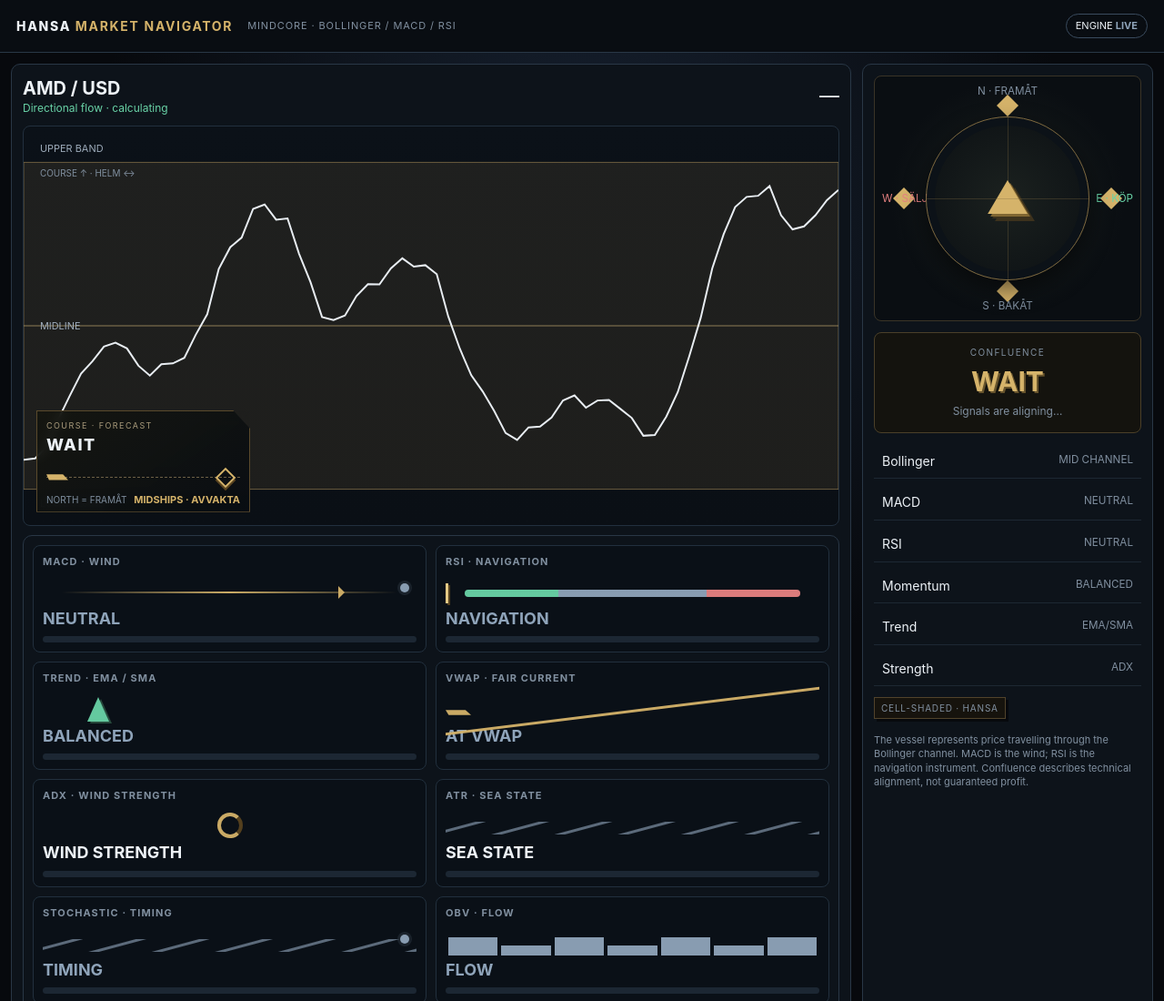
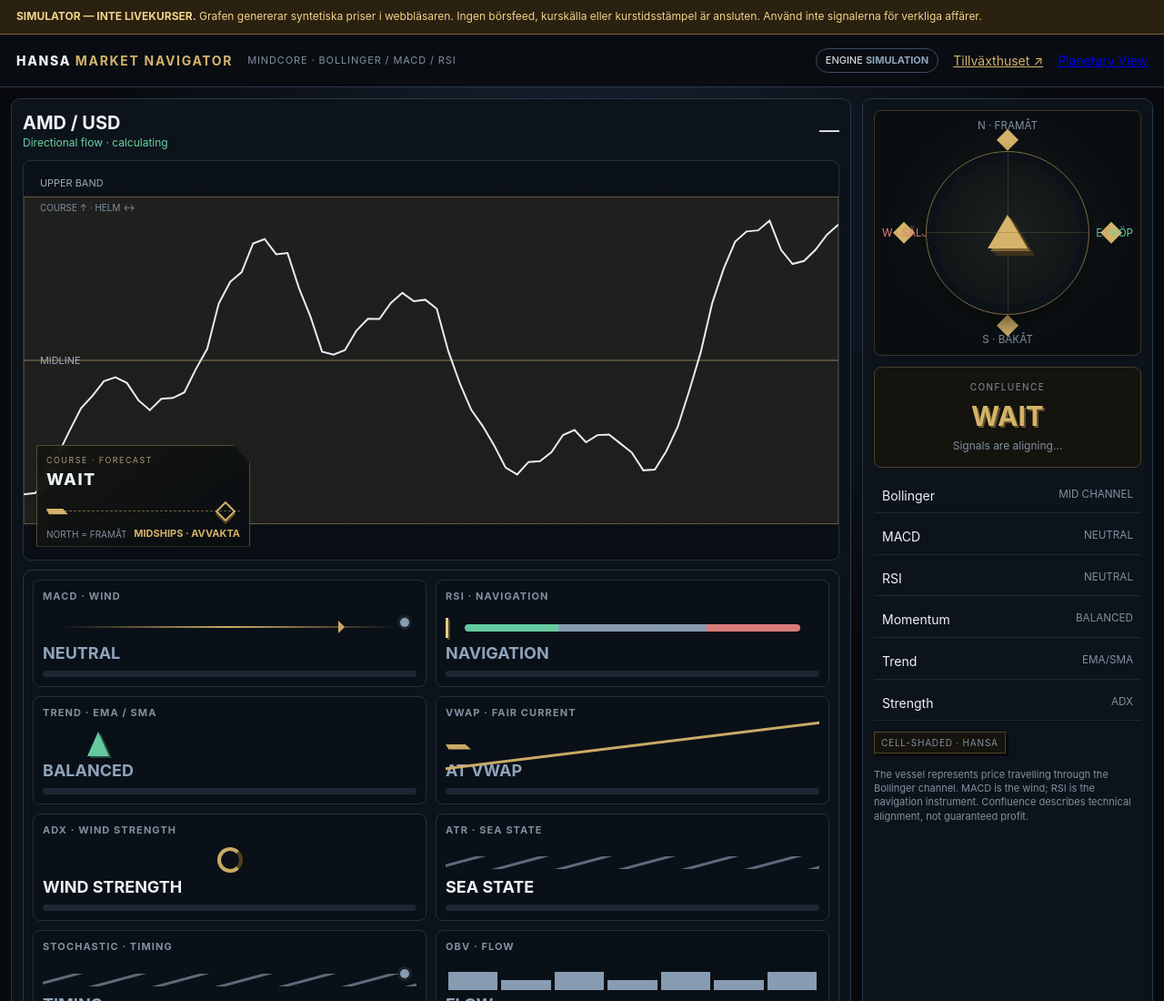
Before and after one commit to selotisk-source/Osiris-mindcloud-ui, a browser extension: page trading.html in a window 1280 px wide. Shown: the top 1100 px of the page at 91% size. Drawn offline with Linux system fonts and the light colour scheme.

Commit message:
fix: label synthetic market data and link Tillväxthuset

```diff
--- a/trading.html
+++ b/trading.html
@@ -19,7 +19,7 @@
 @media(max-width:900px){.main{grid-template-columns:1fr}.side{order:-1}.canvas{height:360px}}
 </style></head>
 <body><div class="app">
-<header class="top"><div class="brand">HANSA <b>MARKET NAVIGATOR</b></div><div class="route">MindCore · Bollinger / MACD / RSI</div><div class="state">ENGINE <strong id="engine">LIVE</strong></div></header>
+<div style="padding:10px 18px;background:#2a2110;border-bottom:1px solid #806632;color:#f2d28b;font-size:12px"><strong>SIMULATOR — INTE LIVEKURSER.</strong> Grafen genererar syntetiska priser i webbläsaren. Ingen börsfeed, kurskälla eller kurstidsstämpel är ansluten. Använd inte signalerna för verkliga affärer.</div><header class="top"><div class="brand">HANSA <b>MARKET NAVIGATOR</b></div><div class="route">MindCore · Bollinger / MACD / RSI</div><div class="state">ENGINE <strong id="engine">SIMULATION</strong></div><a href="/trading/tillvaxthuset" style="color:#d5b36a">Tillväxthuset ↗</a><a href="/planetary">Planetary View</a></header>
 <main class="main">
 <section class="chart"><div class="charthead"><div><div class="symbol">AMD / USD</div><div class="change" id="trend">Directional flow · calculating</div></div><div class="price" id="price">—</div></div>
 <div class="canvas"><div id="forecastHud" class="forecast-hud wait"><div class="hud-title">COURSE · FORECAST</div><div id="hudState" class="hud-state">WAIT</div><div class="hud-route"><div id="hudVessel" class="hud-vessel"></div><div class="hud-target"></div></div><div class="hud-outcome"><span>NORTH = FRAMÅT</span><strong id="hudOutcome">MIDSHIPS · AVVAKTA</strong></div></div><svg viewBox="0 0 900 440" preserveAspectRatio="none"><path id="band" class="band"></path><path id="mid" class="mid"></path><path id="line" class="priceLine"></path><path id="courseAxis" class="course-axis"></path><g id="ship"></g><text id="helm" class="helm" x="18" y="55">COURSE ↑ · HELM ↔</text><text x="18" y="28" class="label">UPPER BAND</text><text x="18" y="224" class="label">MIDLINE</text><text x="18" y="420" class="label">LOWER BAND</text></svg></div>
```
